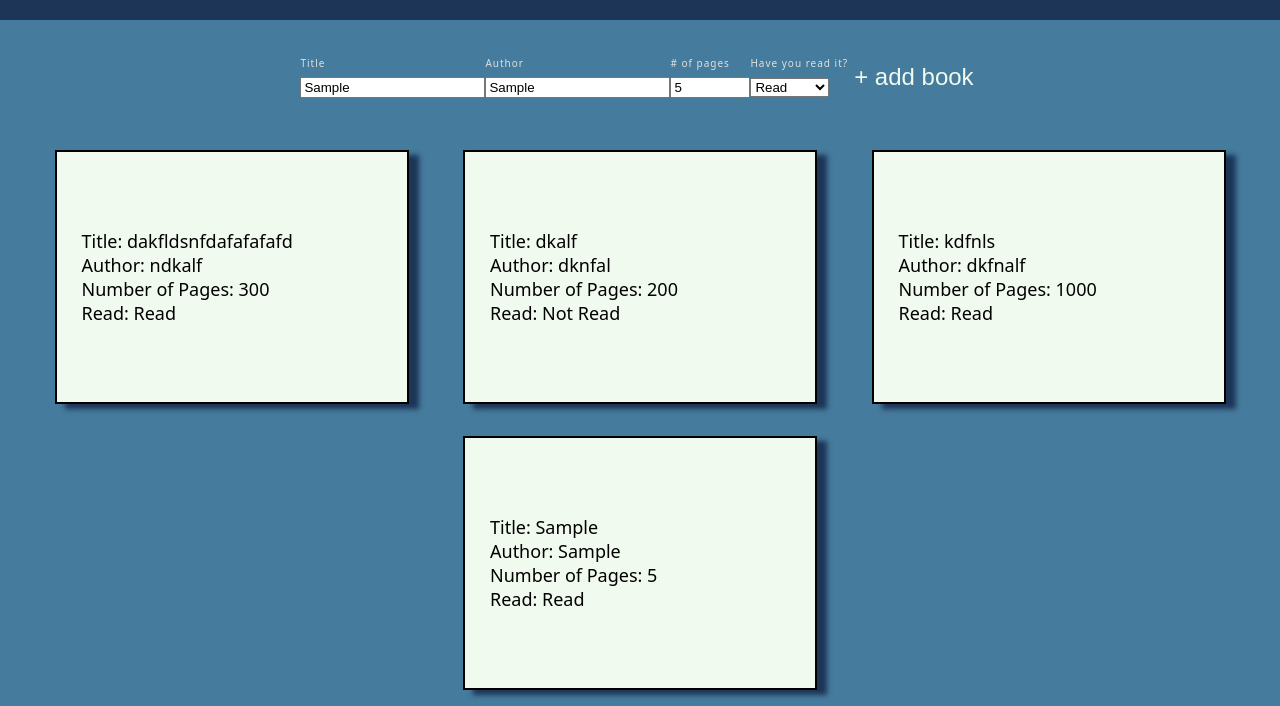
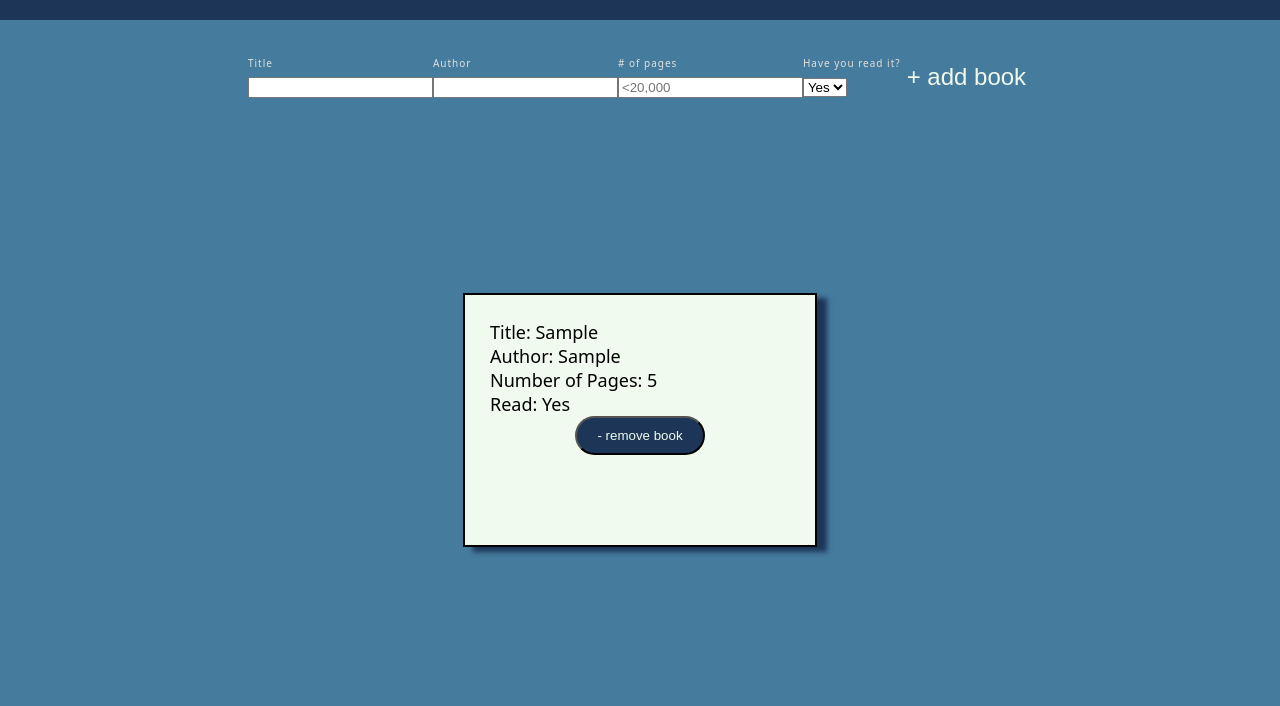
Before and after one commit to prngnmark/Library, a plain HTML site: page index.html in a window 1280 px wide. Both pictures are taken after typing "Sample", "Sample", "5" into the empty fields and a click on the button "+ add book". Shown: the part 94-800 px from the top of the page. Drawn offline with Linux system fonts and the light colour scheme.

Commit message:
Added button that removes book from display and myLoibrary

```diff
--- a/app.js
+++ b/app.js
@@ -5,27 +5,9 @@ const authorInput = document.querySelector("#author");
 const pagesInput = document.querySelector("#pages");
 const statusInput = document.querySelector("#status");
 const form = document.querySelector("#form");
+const removeBtn = document.querySelector(".remove");
 
-const myLibrary = [
-    {
-        title: "dakfldsnfdafafafafd",
-        author: "ndkalf",
-        pages: 300,
-        read: "Read"
-    },
-    {
-        title: "dkalf",
-        author: "dknfal",
-        pages: 200,
-        read: "Not Read"
-    },
-    {
-        title: "kdfnls",
-        author: "dkfnalf",
-        pages: 1000,
-        read: "Read"
-    },
-];
+const myLibrary = [];
 
 function Book(title, author, pages, read) {
     this.title = title;
@@ -48,16 +30,32 @@ function displayBook(myLibrary) {
 
 function makeBookDiv(arg) {
     const book = document.createElement('div');
-    book.classList.add('book')
+    book.classList.add('book');
     book.setAttribute('style', 'white-space: pre;');
-    book.textContent = `Title: ${arg.title}\r\nAuthor: ${arg.author}\r\nNumber of Pages: ${arg.pages}\r\nRead: ${arg.read}`;
+    book.dataset.index = myLibrary.length - 1;
     body.appendChild(book);
+    const bookInfo = document.createElement('div');
+    bookInfo.classList.add('bookInfo');
+    book.appendChild(bookInfo)
+    bookInfo.textContent = `Title: ${arg.title}\r\nAuthor: ${arg.author}\r\nNumber of Pages: ${arg.pages}\r\nRead: ${arg.read}`;
+    const btnDiv = document.createElement('div');
+    btnDiv.classList.add('btnDiv');
+    book.appendChild(btnDiv);
+    const remove = document.createElement('button');
+    remove.classList.add('remove');
+    remove.innerText = "- remove book";
+    remove.addEventListener('click', () => {
+        book.remove();
+        myLibrary.splice(book.dataset.index, 1)
+    })
+    btnDiv.appendChild(remove);
 }
 
 submitBtn.addEventListener('click', (event) => {
     event.preventDefault();
     if (form.checkValidity() == true) {
-        addBookToLibrary()
+        addBookToLibrary();
+        form.reset()
     }
 })
 
--- a/index.html
+++ b/index.html
@@ -27,13 +27,13 @@
                     </div>
                     <div>
                         <label for="pages"># of pages</label>
-                        <input type="number" name="pages" id="pages" min="1" max="20000" required>
+                        <input type="number" name="pages" id="pages" max="20000" required placeholder="<20,000">
                     </div>
                     <div>
                         <label for="status">Have you read it?</label>
                         <select name="status" id="status" required>
-                            <option value="Read">Read</option>
-                            <option value="Not Read">Not Read</option>
+                            <option value="Yes">Yes</option>
+                            <option value="No">No</option>
                         </select>
                     </div>
                     <button type="submit" class="submit">+ add book</button>
--- a/style.css
+++ b/style.css
@@ -42,13 +42,23 @@ body {
     border: 2px solid black;
     font-size: 18px;
     display: flex;
-    align-items: center;
     box-shadow: 10px 5px 5px #1d3557;
     padding: 25px;
+    flex-direction: column;
+}
+
+.btnDiv {
+    display: flex;
+    flex-direction: column;
+    align-items: center;
 }
 
 .inputs {
     display: flex;
+}
+
+input:focus {
+    border: 2px solid #a8dadc;
 }
 
 .logo {
@@ -65,14 +75,22 @@ label {
     margin-bottom: 5px;
 }
 
-button {
+.submit {
     background: none;
     border: none;
     color: #f1faee;
     font-size: 24px;
 }
 
-button:hover {
+.submit:hover {
     background-color: #f1faee;
     color: #457b9d;
+    cursor: pointer;
 }
+
+.remove {
+    background-color: #1d3557;
+    color: #f1faee;
+    padding: 10px 20px;
+    border-radius: 25px;
+}
```
